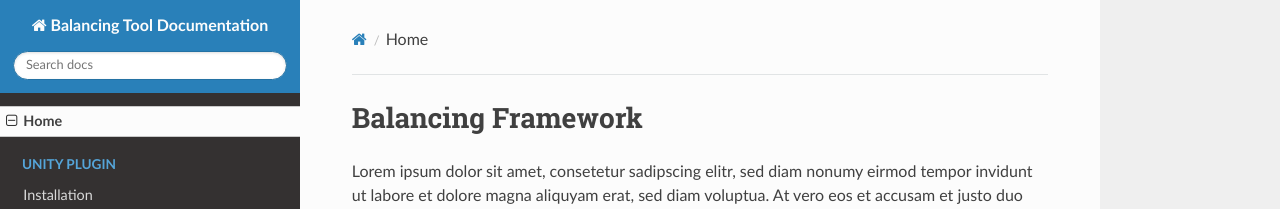
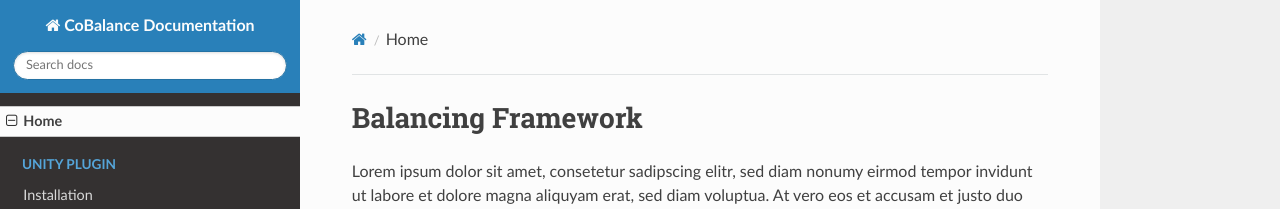
Before and after one commit to JonasBordewick/CoBalance, an MkDocs documentation site: the page built from docs/index.md, in a window 1280 px wide. Shown: the top 209 px of the page. Built offline with MkDocs 1.6.1, drawn with Linux system fonts in a browser that asks for light colours; nearby versions of some CDN libraries.

Commit message:
add cname

```diff
--- a/mkdocs.yml
+++ b/mkdocs.yml
@@ -1,4 +1,5 @@
-site_name: Balancing Tool Documentation
+site_name: CoBalance Documentation
+site_url: https://cobalance.bordewick.dev
 
 theme:
   name: readthedocs
```
Also changed, not shown: 1 other file.
